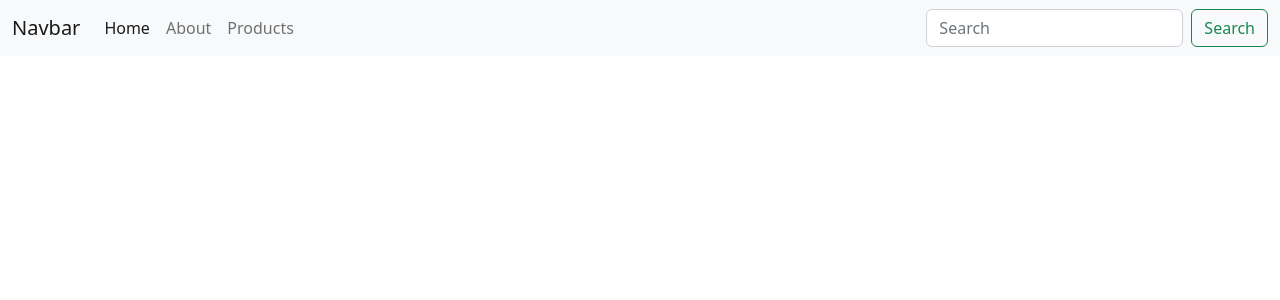
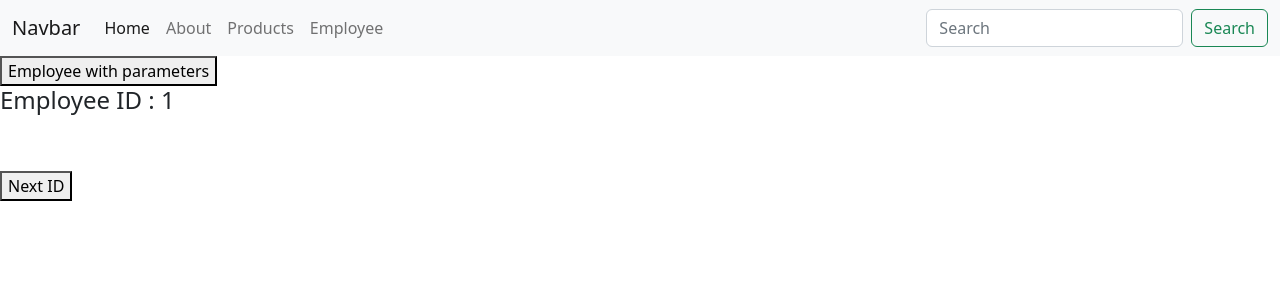
Before and after one commit to arwebcs/Angular-practise, an Angular app: page /employee/1 in a window 1280 px wide. Before the commit this address led to /. Shown: the top 300 px of the page. Built offline with nearby package versions, Linux system fonts and the light colour scheme.

Commit message:
SNapshot, Observable, URL with params, Activate link

```diff
--- a/src/app/about/about.component.html
+++ b/src/app/about/about.component.html
@@ -1 +1,2 @@
-<p>about works!</p>
+<p>Link to go to employee page programatically</p>
+<button (click)="navEmployee('employee')">Employee</button>
--- a/src/app/about/about.component.ts
+++ b/src/app/about/about.component.ts
@@ -1,15 +1,17 @@
 import { Component, OnInit } from '@angular/core';
+import { Router } from '@angular/router';
 
 @Component({
   selector: 'app-about',
   templateUrl: './about.component.html',
-  styleUrls: ['./about.component.css']
+  styleUrls: ['./about.component.css'],
 })
 export class AboutComponent implements OnInit {
+  constructor(private route: Router) {}
 
-  constructor() { }
+  ngOnInit(): void {}
 
-  ngOnInit(): void {
+  navEmployee(url: any) {
+    this.route.navigate([url]);
   }
-
 }
--- /dev/null
+++ b/src/app/employee/employee.component.html
@@ -0,0 +1,4 @@
+<button (click)="generateEmployeeID()">Employee with parameters</button><br>
+
+<h4>Employee ID : {{ employeeID }}</h4> <br><br>
+<button (click)="nextID()">Next ID</button>
--- /dev/null
+++ b/src/app/employee/employee.component.ts
@@ -0,0 +1,37 @@
+import { Component, OnDestroy, OnInit } from '@angular/core';
+import { ActivatedRoute, Router } from '@angular/router';
+import { Subscription } from 'rxjs';
+
+@Component({
+  selector: 'app-employee',
+  templateUrl: './employee.component.html',
+  styleUrls: ['./employee.component.css'],
+})
+export class EmployeeComponent implements OnInit, OnDestroy {
+  employeeID: number = 0;
+  urlSubscribe!: Subscription;
+  constructor(
+    private router: Router,
+    private activatedRouteSS: ActivatedRoute,
+    private activatedRouteObs: ActivatedRoute
+  ) {}
+
+  ngOnInit(): void {
+    //Using snapshot
+    //this.employeeID = this.activatedRouteSS.snapshot.params['employeeid'];
+    //Using observable
+    this.urlSubscribe = this.activatedRouteObs.params.subscribe((res) => {
+      this.employeeID = res['employeeid'];
+    });
+  }
+  generateEmployeeID() {
+    this.router.navigate(['employee/1']);
+  }
+  nextID() {
+    let urlId = +this.employeeID + 1;
+    this.router.navigate(['employee', urlId]);
+  }
+  ngOnDestroy(): void {
+    this.urlSubscribe.unsubscribe();
+  }
+}
--- a/src/app/nav-bar/nav-bar.component.html
+++ b/src/app/nav-bar/nav-bar.component.html
@@ -8,13 +8,16 @@
     <div class="collapse navbar-collapse" id="navbarSupportedContent">
       <ul class="navbar-nav me-auto mb-2 mb-lg-0">
         <li class="nav-item">
-          <a class="nav-link active" aria-current="page" routerLink="">Home</a>
+          <a class="nav-link active" aria-current="page" routerLink="" routerLinkActive="active" [routerLinkActiveOptions]="{exact:true}">Home</a>
         </li>
         <li class="nav-item">
           <a class="nav-link" [routerLink]="'about'">About</a>
         </li>
         <li class="nav-item">
           <a class="nav-link" routerLink="product">Products</a>
+        </li>
+        <li class="nav-item">
+          <a class="nav-link" routerLink="employee">Employee</a>
         </li>
       </ul>
       <form class="d-flex" role="search">
```
Also changed, not shown: src/app/app.module.ts (+10 -0 lines), src/app/employee/employee.component.css (added).
